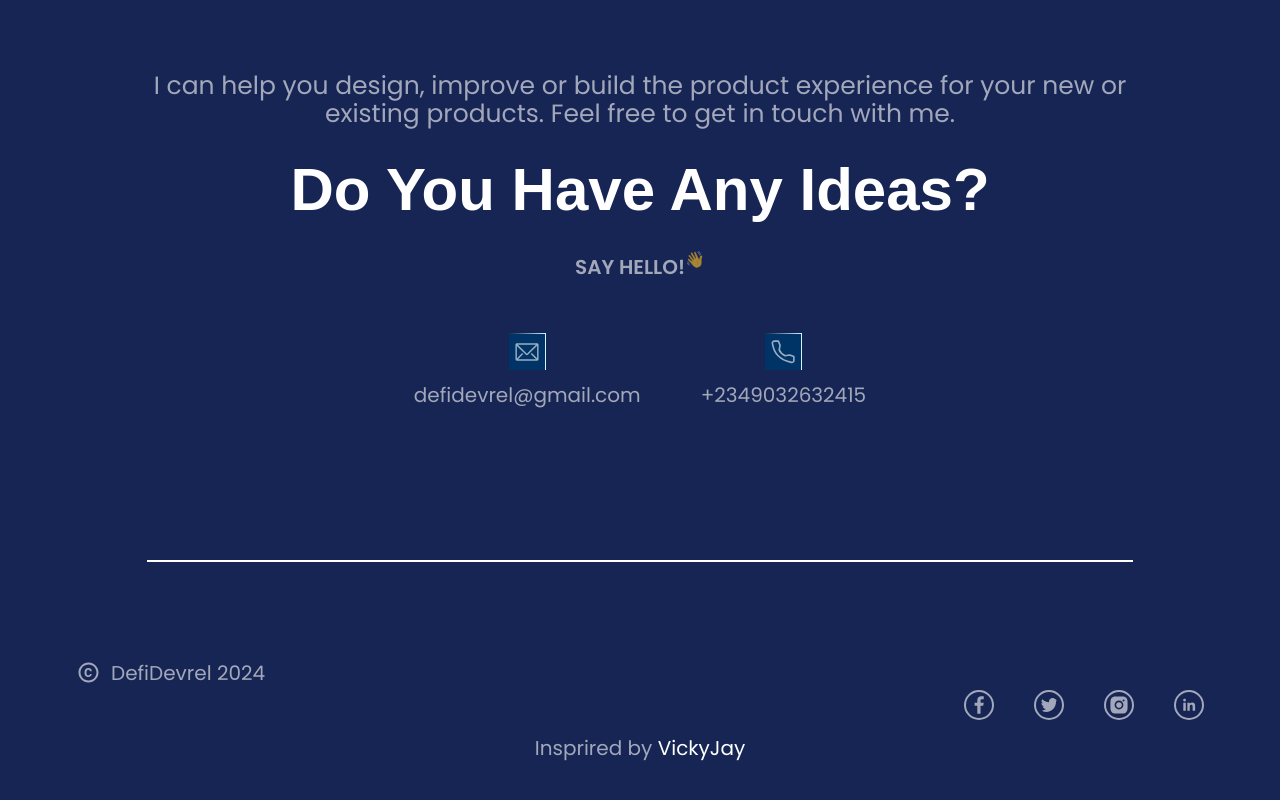
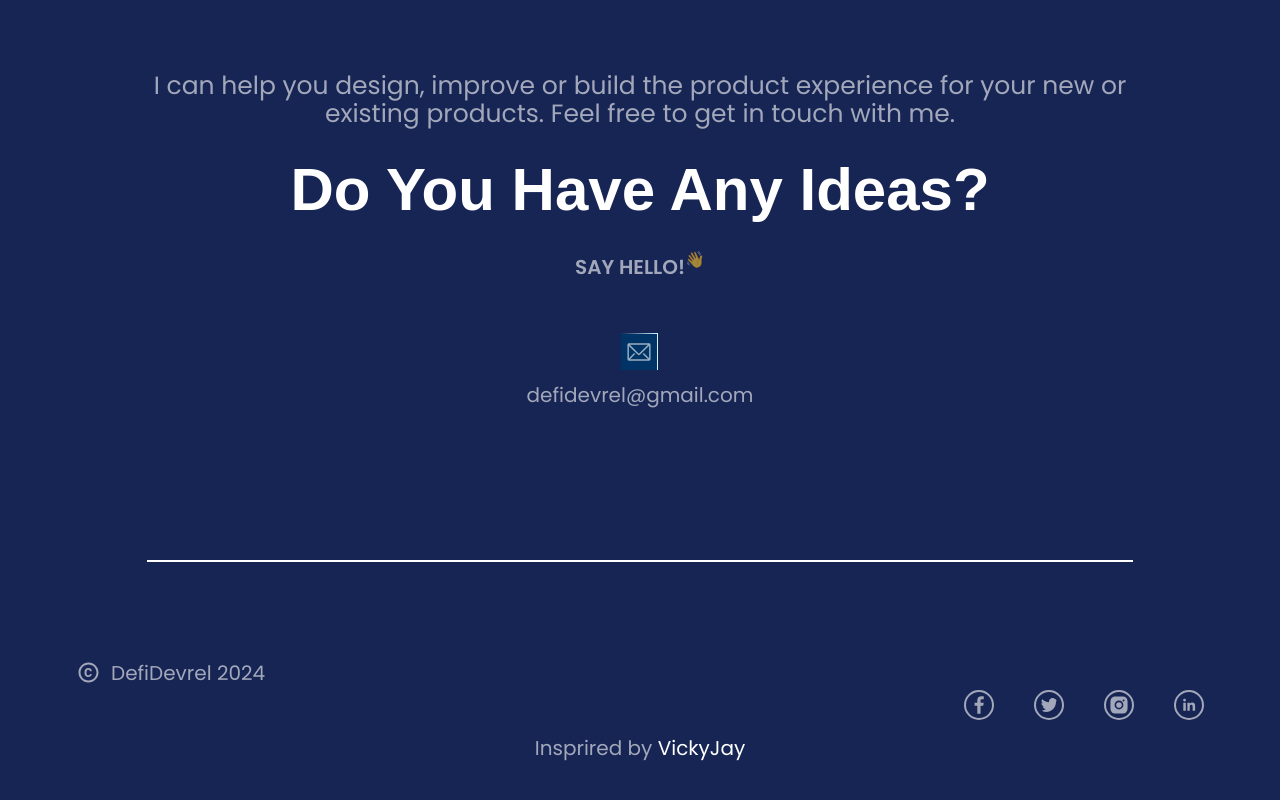
Before and after one commit to Elishaokon13/Elishaokon13.github.io, a React (Vite) app: page / in a window 1280 px wide. Shown: the part 5510-6310 px from the top of the page. Built offline with nearby package versions, Linux system fonts and the light colour scheme; a web font is replaced by a local one.

Commit message:
Update contact.jsx (#11)

```diff
--- a/src/components/contact.jsx
+++ b/src/components/contact.jsx
@@ -55,7 +55,7 @@
             defidevrel@gmail.com
           </a>
         </div>
-        <div className="flex flex-col items-center gap-[10px]">
+        {/* <div className="flex flex-col items-center gap-[10px]">
           <div className="bg-gradient-to-r to-[#CFFAFF] from-[#CFFAFF00] pr-[1px] pt-[1px] max-w-[75px] max-h-[50px]">
             <PhoneIcon
               className={`w-[30px] h-[30px] p-2 md:p-[5px] bg-[#003366] md:w-[36px] md:h-[36px]`}
@@ -67,7 +67,7 @@
           >
             +2349032632415
           </a>
-        </div>
+        </div> */}
         {/* <div className="flex flex-col items-center gap-[10px]">
           <div className="bg-gradient-to-l from-[#CFFAFF] to-[#CFFAFF00] pr-[1px] pt-[1px] max-w-[75px] max-h-[75px]">
             <LocationIcon
```
